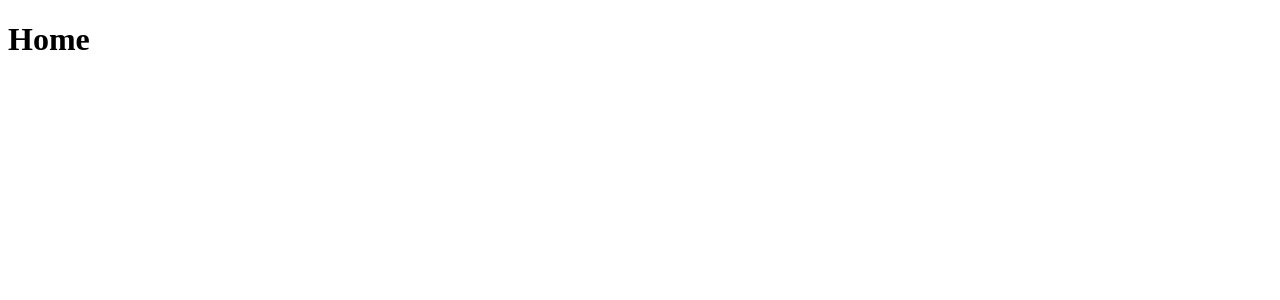
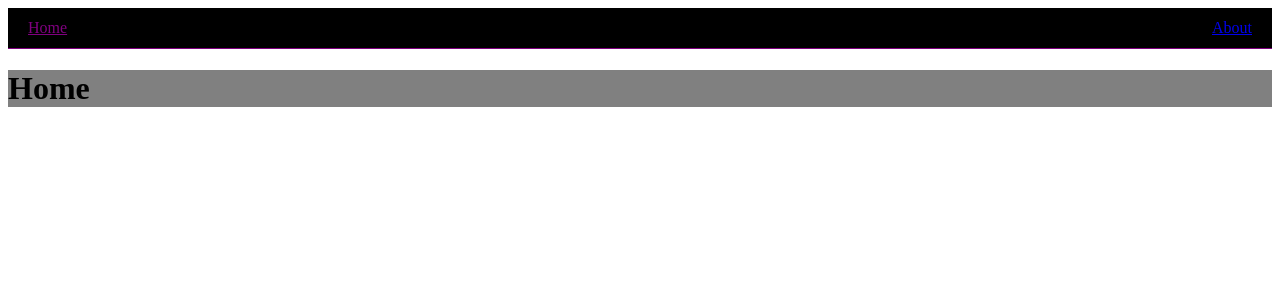
Before and after one commit to Uthaeus/recipeapp3, a React (Create React App) app: page / in a window 1280 px wide. Shown: the top 300 px of the page. Built offline with nearby package versions, Linux system fonts and the light colour scheme.

Commit message:
installed sass, created initial nav component, added initial routing, added test styling

```diff
--- a/package.json
+++ b/package.json
@@ -8,9 +8,11 @@
     "@testing-library/user-event": "^13.5.0",
     "react": "^18.2.0",
     "react-dom": "^18.2.0",
+    "react-hook-form": "^7.49.3",
     "react-router": "^6.21.3",
     "react-router-dom": "^6.21.3",
     "react-scripts": "5.0.1",
+    "sass": "^1.70.0",
     "web-vitals": "^2.1.4"
   },
   "scripts": {
--- a/src/components/layouts/root-layout.js
+++ b/src/components/layouts/root-layout.js
@@ -1,9 +1,12 @@
 import { Outlet } from "react-router-dom";
+
+import MainNavigation from "../navigation/main-navigation";
 
 function RootLayout() {
 
     return (
         <>
+            <MainNavigation />
             <Outlet />
         </>
     );
--- /dev/null
+++ b/src/components/navigation/main-navigation.js
@@ -0,0 +1,18 @@
+import { NavLink } from "react-router-dom";
+
+function MainNavigation() {
+
+    return (
+        <nav className="main-navigation">
+            <div className="main-navigation-left">
+                <NavLink to="/" className={({ isActive }) => isActive ? "active-link main-navigation-link" : "main-navigation-link"} end>Home</NavLink>
+            </div>
+
+            <div className="main-navigation-right">
+                <NavLink to="/about" className={({ isActive }) => isActive ? "active-link main-navigation-link" : "main-navigation-link"}>About</NavLink>
+            </div>
+        </nav>
+    );
+}
+
+export default MainNavigation;
--- a/src/index.js
+++ b/src/index.js
@@ -1,6 +1,8 @@
 import React from 'react';
 import ReactDOM from 'react-dom/client';
 import App from './App';
+
+import './styles/main.scss';
 
 const root = ReactDOM.createRoot(document.getElementById('root'));
 root.render(
--- a/src/pages/home.js
+++ b/src/pages/home.js
@@ -2,9 +2,9 @@
 function Home() {
 
     return (
-        <>
+        <div className="home">
             <h1>Home</h1>
-        </>
+        </div>
     );
 }
 
--- /dev/null
+++ b/src/styles/home.scss
@@ -0,0 +1,4 @@
+
+.home {
+    background-color: grey;
+}
--- /dev/null
+++ b/src/styles/main-navigation.scss
@@ -0,0 +1,14 @@
+
+.main-navigation {
+    display: flex;
+    justify-content: space-between;
+    align-items: center;
+    height: 40px;
+    padding: 0 20px;
+    background-color: black;
+    border-bottom: 1px solid purple;
+
+    .active-link {
+        color: purple;
+    }
+}
--- /dev/null
+++ b/src/styles/main.scss
@@ -0,0 +1,3 @@
+
+@import 'main-navigation';
+@import 'home';
```
Also changed, not shown: 1 other file (tests, documents, lock files or other folders).
